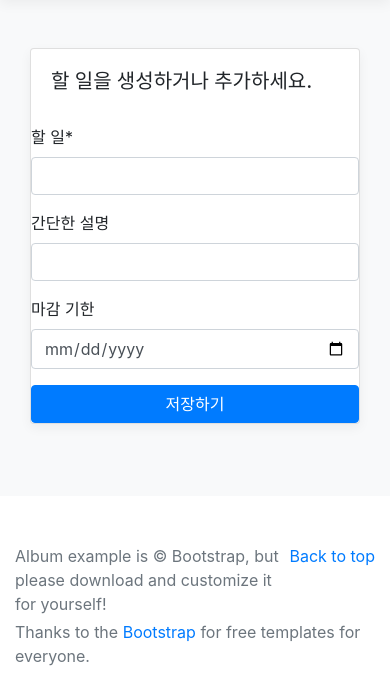
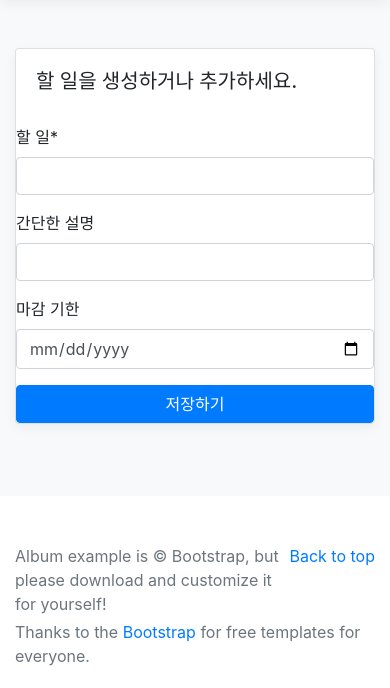
Before and after one commit to jangjichang/Today-I-Learn, a Django app: page /todolist/card/1/add/ in a window 390 px wide. Shown: the part 56-744 px from the top of the page. Run offline with Django 3.2, Linux system fonts and the light colour scheme; the visitor is signed in with stand-in values (Sample User, id 1); some libraries are stand-ins or nearby versions.

Commit message:
수정 - 반응형을 위해 class 수정

```diff
--- a/StudyWithMentor/assignment_003_feedback/src/todolist/templates/todolist/card_form.html
+++ b/StudyWithMentor/assignment_003_feedback/src/todolist/templates/todolist/card_form.html
@@ -8,9 +8,10 @@
 {% load crispy_forms_tags %}
 
 {% block content %}
-<div class="col-md-4">
+<form action="." method="post">{% csrf_token %}
+    <div class="row">
+        <div class="col-md-4 col-sm-4">
             <div class="card mb-4 box-shadow">
-        <form action="." method="post">{% csrf_token %}
                 <div class="card-body">
                     <h5 class="card-title">할 일을 생성하거나 추가하세요.</h5>
                 </div>
@@ -21,7 +22,8 @@
                     <a class="btn btn-danger" href="{% url 'todolist:card_delete' object.work.id object.id %}">삭제하기</a>
                     {% endif %}
                 </ul>
-        </form>
             </div>
         </div>
+    </div>
+</form>
 {% endblock %}
```
Lines whose indentation alone changed are shown as unchanged.
